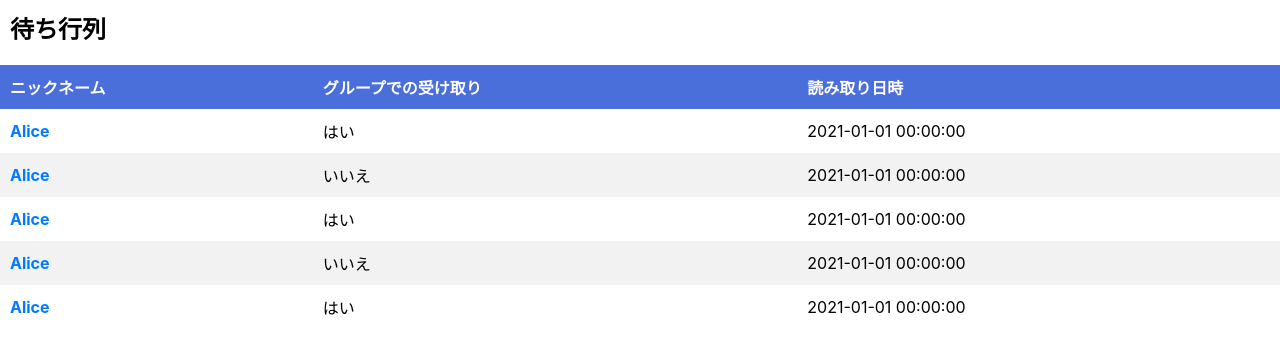
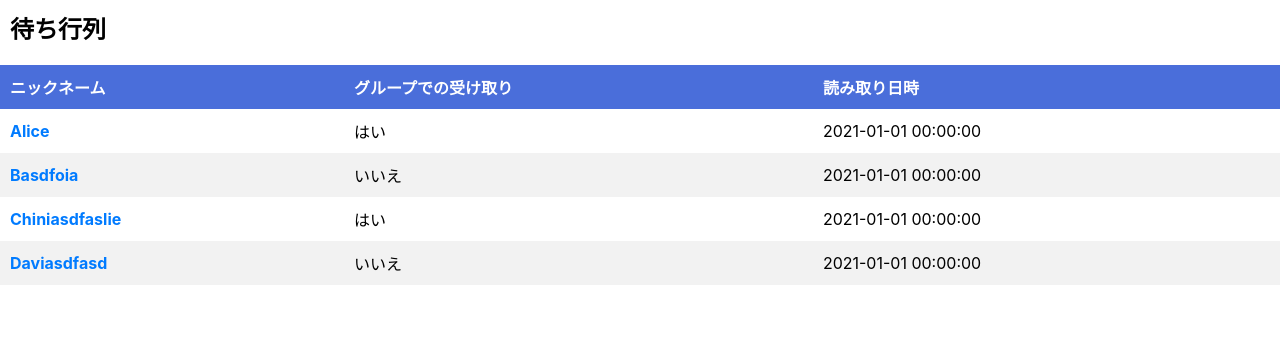
Before and after one commit to MIZOGUCHIKoki/DisasterCaseManagementSystem, a React (Create React App) app in the folder react-app/: page /staff in a window 1280 px wide. Shown: the top 354 px of the page. Built offline with nearby package versions, Linux system fonts and the light colour scheme.

Commit message:
adjust some props

```diff
--- a/react-app/src/App.css
+++ b/react-app/src/App.css
@@ -51,7 +51,7 @@ canvas {
   align-content: center;
 }
 
-.askAsGroup {
+.container-block {
   display: block;
   justify-content: center;
   align-items: center;
--- a/react-app/src/components/QrReader.tsx
+++ b/react-app/src/components/QrReader.tsx
@@ -7,13 +7,13 @@ import AskAsGroup from './askAsGroup';
 
 type Props_serve = {
     personInfo: PersonType,
-    groupMembers: PersonType[]
+    groupMembers: PersonType[],
 };
 
 
 const pInfo: Props_serve = {
-    personInfo: personInfo,
-    groupMembers: groupMembers
+    personInfo: personInfo[0],
+    groupMembers: groupMembers,
 };
 
 export default function QrCodeScanner(): JSX.Element {
--- a/react-app/src/components/askAsGroup.tsx
+++ b/react-app/src/components/askAsGroup.tsx
@@ -4,24 +4,36 @@ import StandInLine from './standInLine';
 
 type Props = {
     personInfo: PersonType,
-    groupMembers: PersonType[]
+    groupMembers: PersonType[],
 };
 
 export default function AskAsGroup(props: Props): JSX.Element {
-    const [selected, setSelected] = useState<boolean>(false);
+    const [selected, setSelected] = useState<boolean | null>(null);
+    let asGroup = false;
     const handleYes = () => {
         console.log('Yes');
+        asGroup = true;
         setSelected(true);
     };
     const handleNo = () => {
         console.log('No');
         setSelected(true);
+        asGroup = false;
     };
-    if (selected) {
+    if (selected || props.personInfo.group_id == null) {
+        if (props.personInfo.group_id == null || !asGroup) {
+            /*
+                Send data to server as a single person
+            */
+        } else {
+            /*
+                Send data to server as a group
+            */
+        }
         return <StandInLine />;
     }
     return (
-        <div className='askAsGroup'>
+        <div className='container-block'>
             <h2>グループでのお受け取りをご希望ですか？</h2>
             <h3>あなた</h3>
             <ul>
--- a/react-app/src/components/testData/personInfo.ts
+++ b/react-app/src/components/testData/personInfo.ts
@@ -1,6 +1,7 @@
 import { PersonType } from '../type/Person';
 
-export const personInfo: PersonType = {
+export const personInfo: PersonType[] = [
+    {
         id: '1',
         nickName: 'Alice',
         group_id: 1,
@@ -9,11 +10,42 @@ export const personInfo: PersonType = {
         remarks_food: 'なし',
         remarks_other: 'なし',
         created_at: '2021-09-01T00:00:00.000Z'
-};
+    },
+    {
+        id: '2',
+        nickName: 'Basdfoia',
+        group_id: null,
+        age: 25,
+        allergy: 0,
+        remarks_food: 'なし',
+        remarks_other: 'なし',
+        created_at: '2021-09-01T00:00:00.000Z'
+    },
+    {
+        id: '3',
+        nickName: 'Chiniasdfaslie',
+        group_id: 1,
+        age: 30,
+        allergy: 0,
+        remarks_food: 'なし',
+        remarks_other: 'なし',
+        created_at: '2021-09-01T00:00:00.000Z'
+    },
+    {
+        id: '4',
+        nickName: 'Daviasdfasd',
+        group_id: 1,
+        age: 35,
+        allergy: 0,
+        remarks_food: 'なし',
+        remarks_other: 'なし',
+        created_at: '2021-09-01T00:00:00.000Z'
+    }
+];
 
 export const groupMembers: PersonType[] = [
     {
-        id: '2',
+        id: '20',
         nickName: 'Bob',
         group_id: 1,
         age: 25,
@@ -23,7 +55,7 @@ export const groupMembers: PersonType[] = [
         created_at: '2021-09-01T00:00:00.000Z'
     },
     {
-        id: '3',
+        id: '30',
         nickName: 'Charlie',
         group_id: 1,
         age: 30,
@@ -33,7 +65,7 @@ export const groupMembers: PersonType[] = [
         created_at: '2021-09-01T00:00:00.000Z'
     },
     {
-        id: '4',
+        id: '40',
         nickName: 'David',
         group_id: 1,
         age: 35,
--- a/react-app/src/components/testData/waitingQueue.ts
+++ b/react-app/src/components/testData/waitingQueue.ts
@@ -4,37 +4,30 @@ import { personInfo } from './personInfo';
 export const waitingQueue: WaitingQueueType[] = [
     {
         id: 1,
-        personInfo: personInfo,
+        personInfo: personInfo[0],
         asGroup: true,
         complete: false,
         created_at: '2021-01-01 00:00:00'
     },
     {
         id: 2,
-        personInfo: personInfo,
+        personInfo: personInfo[1],
         asGroup: false,
         complete: true,
         created_at: '2021-01-01 00:00:00'
     },
     {
         id: 3,
-        personInfo: personInfo,
+        personInfo: personInfo[2],
         asGroup: true,
         complete: false,
         created_at: '2021-01-01 00:00:00'
     },
     {
         id: 4,
-        personInfo: personInfo,
+        personInfo: personInfo[3],
         asGroup: false,
         complete: true,
         created_at: '2021-01-01 00:00:00'
-    },
-    {
-        id: 5,
-        personInfo: personInfo,
-        asGroup: true,
-        complete: false,
-        created_at: '2021-01-01 00:00:00'
     }
 ];
--- a/react-app/src/components/type/Person.d.ts
+++ b/react-app/src/components/type/Person.d.ts
@@ -1,7 +1,7 @@
 export type PersonType = {
     id: string,
     nickName: string,
-    group_id: number,
+    group_id: number | null,
     age: number,
     allergy: number,
     remarks_food: string,
--- a/react-app/src/components/waitingQueue.tsx
+++ b/react-app/src/components/waitingQueue.tsx
@@ -4,7 +4,7 @@ import { WaitingQueueType } from './type/WaitingQueue';
 
 export default function WaitingQueue() {
     return (
-        <div className="asAskGroup">
+        <div className='container-block'>
             <h2>待ち行列</h2>
             <table>
                 <thead>
```
Lines whose indentation alone changed are shown as unchanged.
